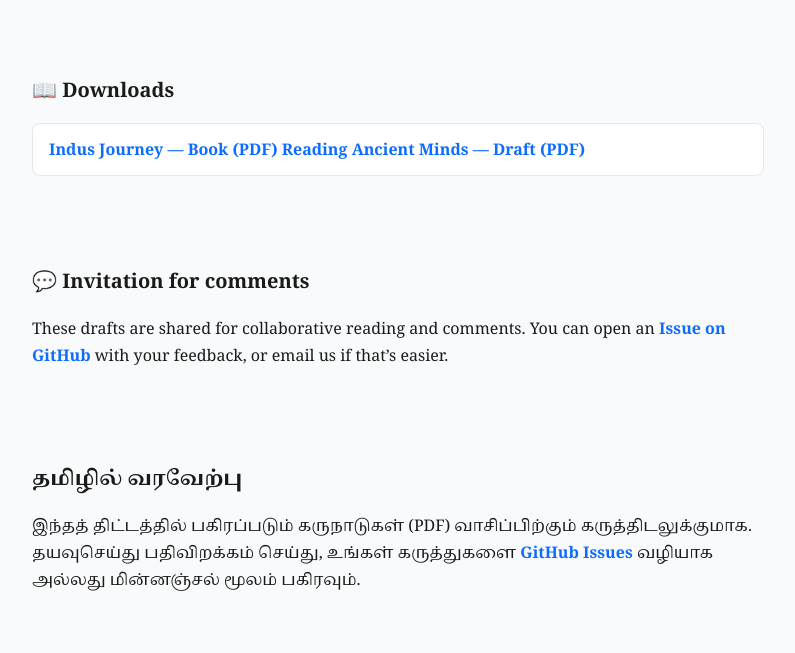
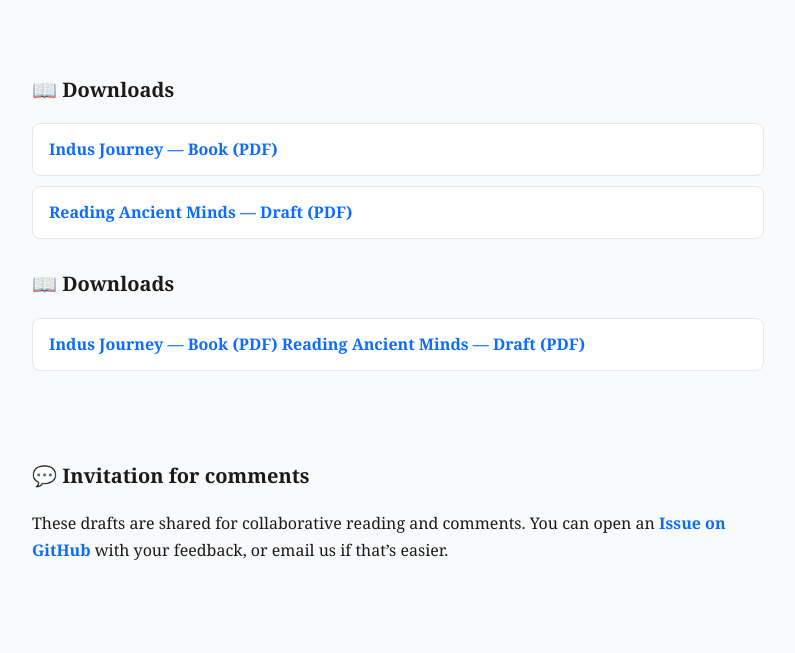
Before and after one commit to ppp55/Indus_Journey, a plain HTML site: page index.html in a window 1280 px wide. Shown: the part 133-786 px from the top of the page, without its empty margins (242-1037 px from the left). Drawn offline with Linux system fonts and the light colour scheme.

Commit message:
Add downloads section with PDF links
Added a new section for downloadable resources.

```diff
--- a/index.html
+++ b/index.html
@@ -13,6 +13,21 @@
   </header>
 
   <section>
+
+      <h2>📖 Downloads</h2>
+  <ul>
+    <li>
+      <a href="Indus_Journey_Book.pdf" download>
+        Indus Journey — Book (PDF)
+      </a>
+    </li>
+    <li>
+      <a href="Reading_Ancient_Minds.pdf" download>
+        Reading Ancient Minds — Draft (PDF)
+      </a>
+    </li>
+  </ul>
+
     <h2>📖 Downloads</h2>
     <ul>
       <li>
```
